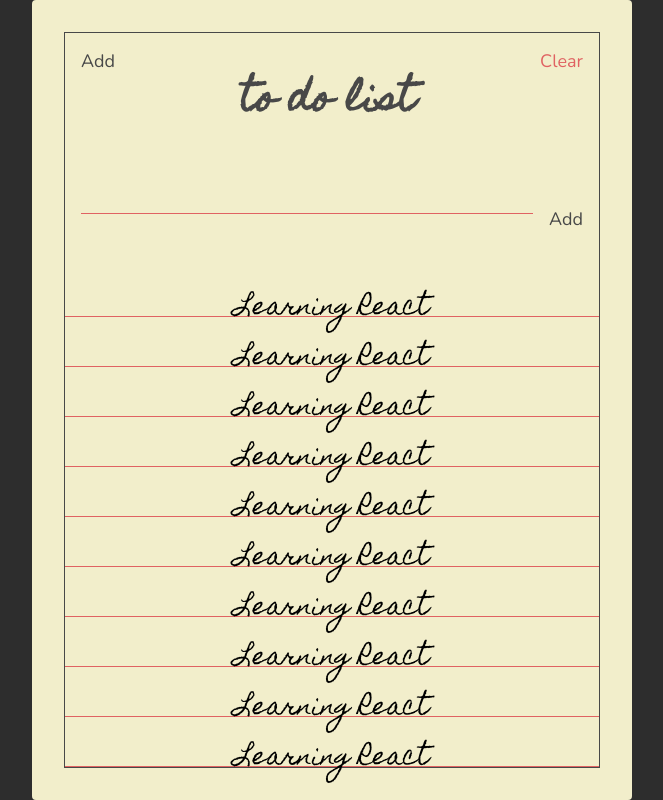
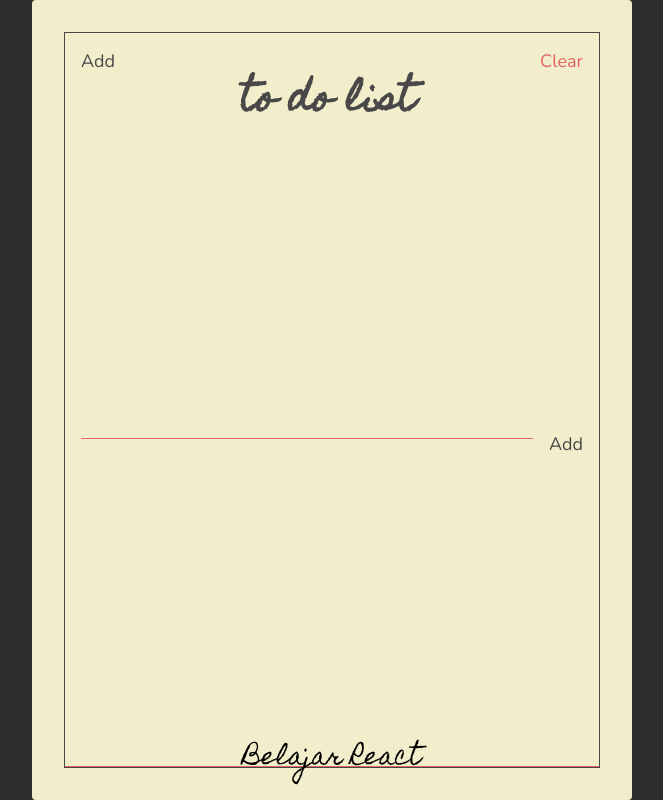
Before and after one commit to putri-shefia/react-todo, a React (Create React App) app: page / in a window 1280 px wide. Shown: the whole page, without its empty margins (308-971 px from the left). Built offline with nearby package versions, Linux system fonts and the light colour scheme.

Commit message:
Membuat TodoList page

```diff
--- /dev/null
+++ b/src/components/Todo.jsx
@@ -0,0 +1,16 @@
+import React from "react";
+import PropTypes from "prop-types";
+
+const Todo = (props) => {
+  return (
+    <div className="todo">
+      <span className="todo-text">{props.text}</span>
+    </div>
+  );
+};
+
+Todo.propTypes = {
+  text: PropTypes.string.isRequired
+};
+
+export default Todo;
--- a/src/components/Todos.jsx
+++ b/src/components/Todos.jsx
@@ -1,38 +1,10 @@
 import React from "react";
+import Todo from "./Todo";
 
 const Todos = () => {
   return (
     <section className="todos">
-      <div className="todo">
-        <span className="todo-text">Learning React</span>
-      </div>
-      <div className="todo">
-        <span className="todo-text">Learning React</span>
-      </div>
-      <div className="todo">
-        <span className="todo-text">Learning React</span>
-      </div>
-      <div className="todo">
-        <span className="todo-text">Learning React</span>
-      </div>
-      <div className="todo">
-        <span className="todo-text">Learning React</span>
-      </div>
-      <div className="todo">
-        <span className="todo-text">Learning React</span>
-      </div>
-      <div className="todo">
-        <span className="todo-text">Learning React</span>
-      </div>
-      <div className="todo">
-        <span className="todo-text">Learning React</span>
-      </div>
-      <div className="todo">
-        <span className="todo-text">Learning React</span>
-      </div>
-      <div className="todo">
-        <span className="todo-text">Learning React</span>
-      </div>
+      <Todo text="Belajar React" />
     </section>
   );
 };
```
